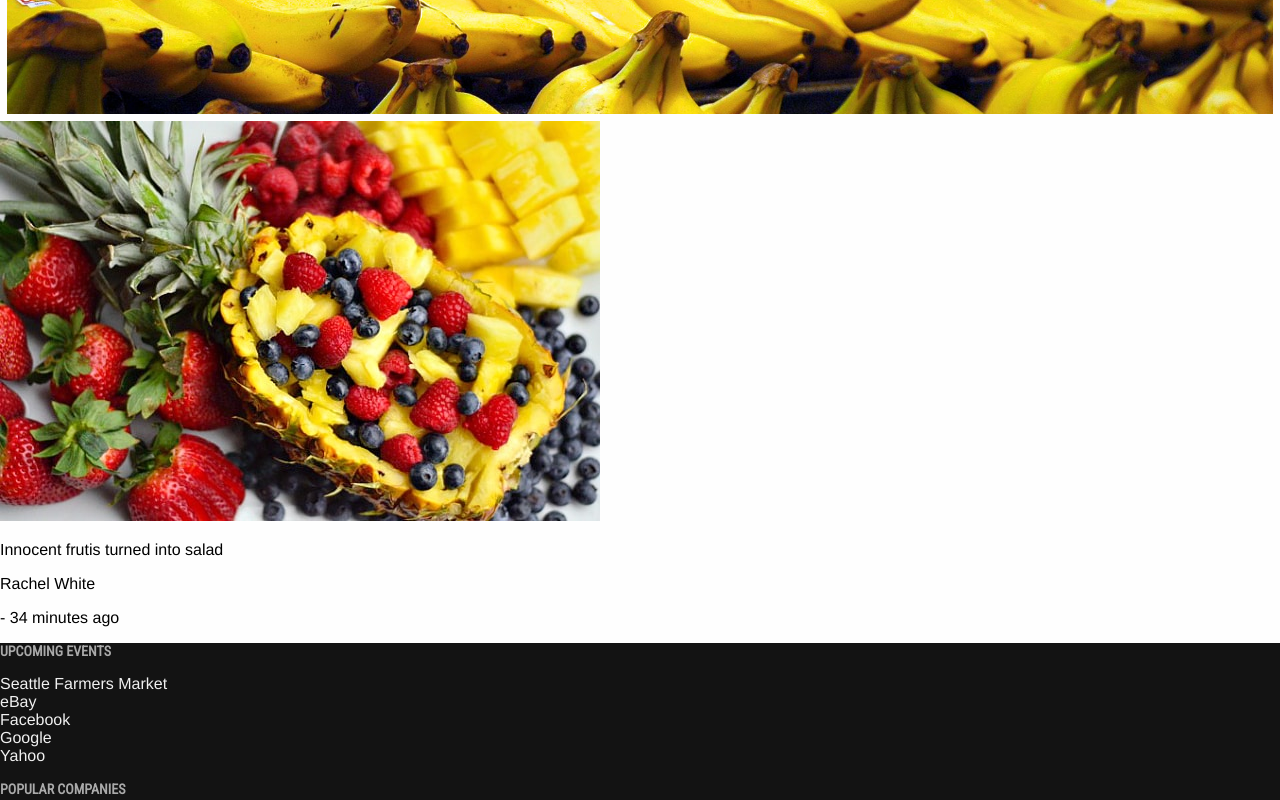
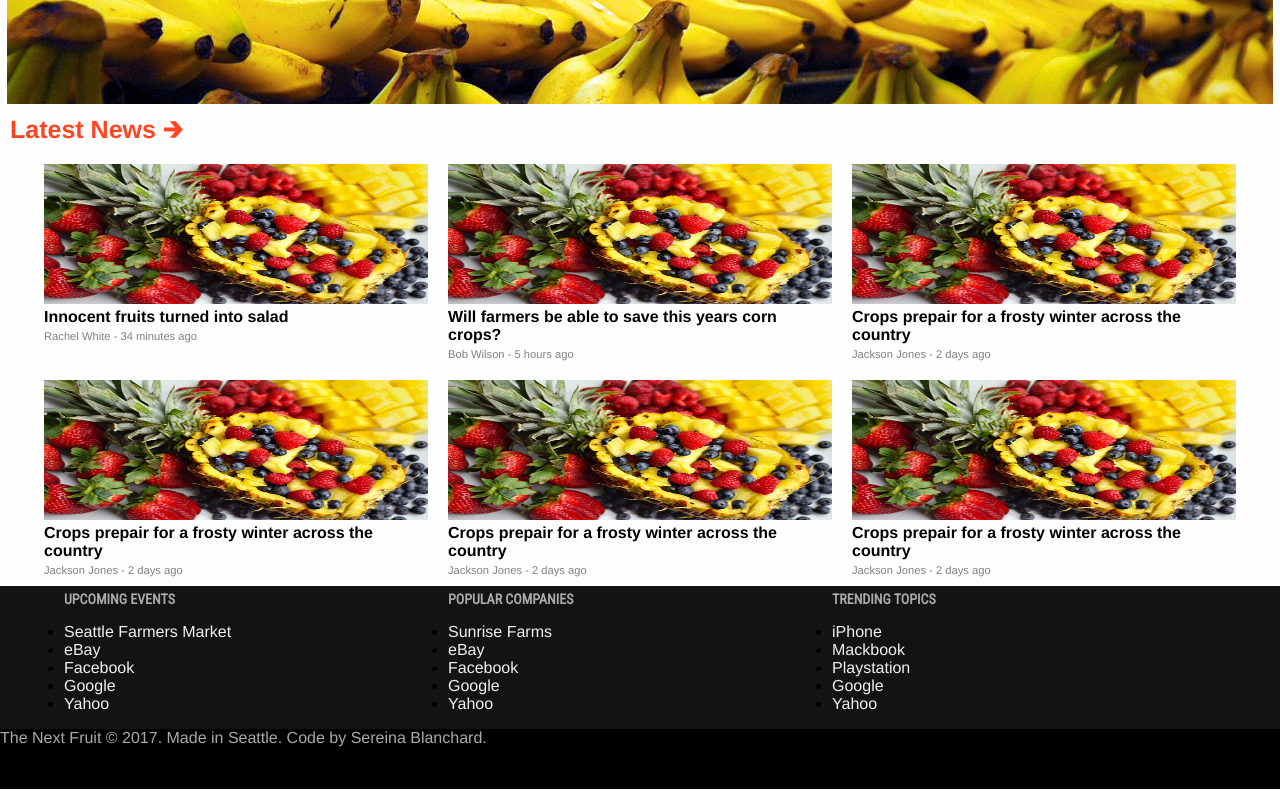
Before and after one commit to Ziyal/The-Next-Fruit, a plain HTML site: page index.html in a window 1280 px wide. Shown: the part 740-1540 px from the top of the page. Drawn offline with Linux system fonts and the light colour scheme.

Commit message:
updated latest news 768px+, footer into columns

```diff
--- a/index.html
+++ b/index.html
@@ -7,9 +7,9 @@
         <link rel="stylesheet" type="text/css" href="main.css"/>
     </head>
     <body>
-
+        <!-- Top two navbars -->
         <div class="topbar-container">
-            <ul class="topbar-left topbar-list">
+            <ul class="topbar-left">
                 <li class="top-link">
                     <a href="#" class="link-grey">News</a>
                 </li>
@@ -36,7 +36,7 @@
                 </li>
             </ul>
 
-            <ul class="topar-right topbar-list">
+            <ul class="topbar-right">
                 <li class="top-link">
                     <a href="#" class="link-grey">About</a>
                 </li>
@@ -84,7 +84,7 @@
                     <a href="#"><img src="static/_e.png" class="social-icon"></a>
                 </li>
                 <li class="top-link">
-                    <a href="#"><span class="dots">&#8230;</span></a>
+                    <a href="#"><span class="social-icon dots">&#8230;</span></a>
                 </li>
                 <li class="top-link">
                     <a href="#"><img src="static/_search.png" class="social-icon"></a>
@@ -92,6 +92,7 @@
             </ul>
         </div>
 
+        <!-- Featured Articles -->
         <div class="featured">
             <div class="featured-1 featured-story">
                 <img src="static/berries.jpg" alt="Bananas">
@@ -119,15 +120,59 @@
             </div>
         </div>
 
+        <!-- Latest News -->
+        <a href="#" class="section-title">Latest News <span class="arrow">🡲</span></a>
         <div class="latest">
             <div class="article">
                 <img src="static/fruit-salad.jpg" alt="Fruit Salad">
-                <p class="article-title">Innocent frutis turned into salad</p>
-                <p class="article-author">Rachel White</p>
-                <p class="article-date"> - 34 minutes ago</p>
+                <div class="article-text">
+                    <p class="article-title">Innocent fruits turned into salad</p>
+                    <p class="article-author">Rachel White - 34 minutes ago</p>
+                </div>
+            </div>
+
+            <div class="article">
+                <img src="static/fruit-salad.jpg" alt="Fruit Salad">
+                <div class="article-text">
+                    <p class="article-title">Will farmers be able to save this years corn crops?</p>
+                    <p class="article-author">Bob Wilson - 5 hours ago</p>
+                </div>
+            </div>
+
+            <div class="article">
+                <img src="static/fruit-salad.jpg" alt="Fruit Salad">
+                <div class="article-text">
+                    <p class="article-title">Crops prepair for a frosty winter across the country</p>
+                    <p class="article-author">Jackson Jones - 2 days ago</p>
+                </div>
+            </div>
+
+            <div class="article">
+                <img src="static/fruit-salad.jpg" alt="Fruit Salad">
+                <div class="article-text">
+                    <p class="article-title">Crops prepair for a frosty winter across the country</p>
+                    <p class="article-author">Jackson Jones - 2 days ago</p>
+                </div>
+            </div>
+
+            <div class="article">
+                <img src="static/fruit-salad.jpg" alt="Fruit Salad">
+                <div class="article-text">
+                    <p class="article-title">Crops prepair for a frosty winter across the country</p>
+                    <p class="article-author">Jackson Jones - 2 days ago</p>
+                </div>
+            </div>
+
+            <div class="article">
+                <img src="static/fruit-salad.jpg" alt="Fruit Salad">
+                <div class="article-text">
+                    <p class="article-title">Crops prepair for a frosty winter across the country</p>
+                    <p class="article-author">Jackson Jones - 2 days ago</p>
+                </div>
             </div>
         </div>
 
+        <!-- Footer -->
         <div class="footer">
             <div class="footer-trending">
                 <div class="block events">
@@ -150,7 +195,6 @@
                         </li>
                     </ul>
                 </div>
-
 
                 <div class="block companies">
                     <h6 class="footer-title">Popular Companies</h6>
@@ -193,6 +237,11 @@
                     </li>
                 </ul>
             </div>
+
+            </div>
+            <div class="footer-legal">
+                <p class="copyright">The Next Fruit © 2017. Made in Seattle. Code by Sereina Blanchard.</p>
+            </div>
         </div>
 
 
--- a/main.css
+++ b/main.css
@@ -30,6 +30,13 @@ body:after {
     color: #fff;
 }
 
+.section-title {
+    color: #f42;
+    font-size: 25px;
+    font-weight: bold;
+    margin: 20px 0px 15px 10px;
+}
+
 .ul {
     list-style: none;
     /*padding: 0px;
@@ -58,8 +65,13 @@ body:after {
     color: #000;
 }
 
+.top-link {
+    margin: 0px 3px 0px 3px;
+}
+
 .link-grey {
-    color: #cccccc;
+    font-size: 12px;
+    color: #a0a0a0;
 }
 
 .link-grey:hover {
@@ -69,6 +81,19 @@ body:after {
 /* ----- FOOTER ----- */
 .footer {
     background-color: #131313;
+    display: flex;
+    flex-direction: column;
+}
+
+.footer-trending {
+    display: flex;
+    flex-direction: row;
+    justify-content: center;
+    order: 1;
+}
+
+.block {
+    width: 30%;
 }
 
 .footer-title {
@@ -91,6 +116,21 @@ body:after {
     width: 16px;
 }
 
+.footer-legal {
+    order: 2;
+    display: flex;
+    height: 60px;
+    background-color: #000;
+    color: #AAA;
+    margin: 0px;
+}
+
+.copyright {
+    margin: 0px;
+    text-align: center;
+    /*align-items: center;*/
+}
+
 
 
 @media only screen and (min-width: 320px) {
@@ -103,7 +143,7 @@ body:after {
         display: none;
     }
 
-    .navbar-container {
+    .navbar-links {
         display: none;
     }
 
@@ -138,6 +178,32 @@ body:after {
 
     }
 
+    /* Latest News */
+    .latest .article {
+        display: flex;
+        overflow: hidden;
+        padding: 10px;
+
+    }
+    .latest .article img {
+        max-height: 72px;
+        padding: 0px 10px 0px 0px;
+    }
+
+    .article-title {
+        /*align-items: flex-end;*/
+        font-weight: bold;
+        color: #000;
+        margin: 0px 0px 5px 5px;
+    }
+
+    .article-author {
+        /*align-items: flex-end;*/
+        font-size: .7rem;
+        color: grey;
+        margin: 7px 0px 0px 5px;
+    }
+
 }
 
 
@@ -145,9 +211,43 @@ body:after {
     body:after {
         content: "768 to 1024px";
         background-color: hsla(270,60%,40%,0.7);
+    }
 
+    /* Latest News */
+    .latest {
+        display: flex;
+        flex-direction: row;
+        flex-wrap: wrap;
+        justify-content: center;
+    }
 
+    .latest .article {
+        display: flex;
+        flex-direction: column;
+        width: 30%;
+        overflow: hidden;
+        padding: 10px;
+        margin: 0px;
     }
+
+    .latest .article img {
+        width: 100%;
+        max-height: 140px;
+        padding: 0px 0px 0px 0px;
+    }
+
+    .article-title {
+        font-weight: bold;
+        color: #000;
+        margin: 4px 0px 0px 0px;
+    }
+
+    .article-author {
+        font-size: .7rem;
+        color: grey;
+        margin: 4px 0px 0px 0px;
+    }
+
 }
 
 @media only screen and (min-width: 1024px) {
@@ -156,7 +256,10 @@ body:after {
         background-color: hsla(360,60%,40%,0.7);
     }
 
+    /* Navbar */
     .navbar-container {
+        height: 45px;
+        background-color: #fff;
         display: flex;
         flex-direction: row;
         justify-content: space-between;
@@ -164,14 +267,18 @@ body:after {
     }
 
     .navbar-links {
+        display: flex;
         width: 60%;
+        margin: 0px 0px 0px 8px;
     }
 
     .navbar-social {
         width: 39%;
         text-align: right;
+        margin: 0px 8px 0px 0px;
     }
 
+    /* Black Bar */
     .topbar-container {
         height: 32px;
         font-size: 13px;
@@ -185,11 +292,13 @@ body:after {
 
     .topbar-left {
         width: 60%;
+        margin: 0px 0px 0px 8px;
     }
 
     .topbar-right {
         width: 39%;
         text-align: right;
+        margin: 0px 8px 0px 0px;
     }
 
 
```
